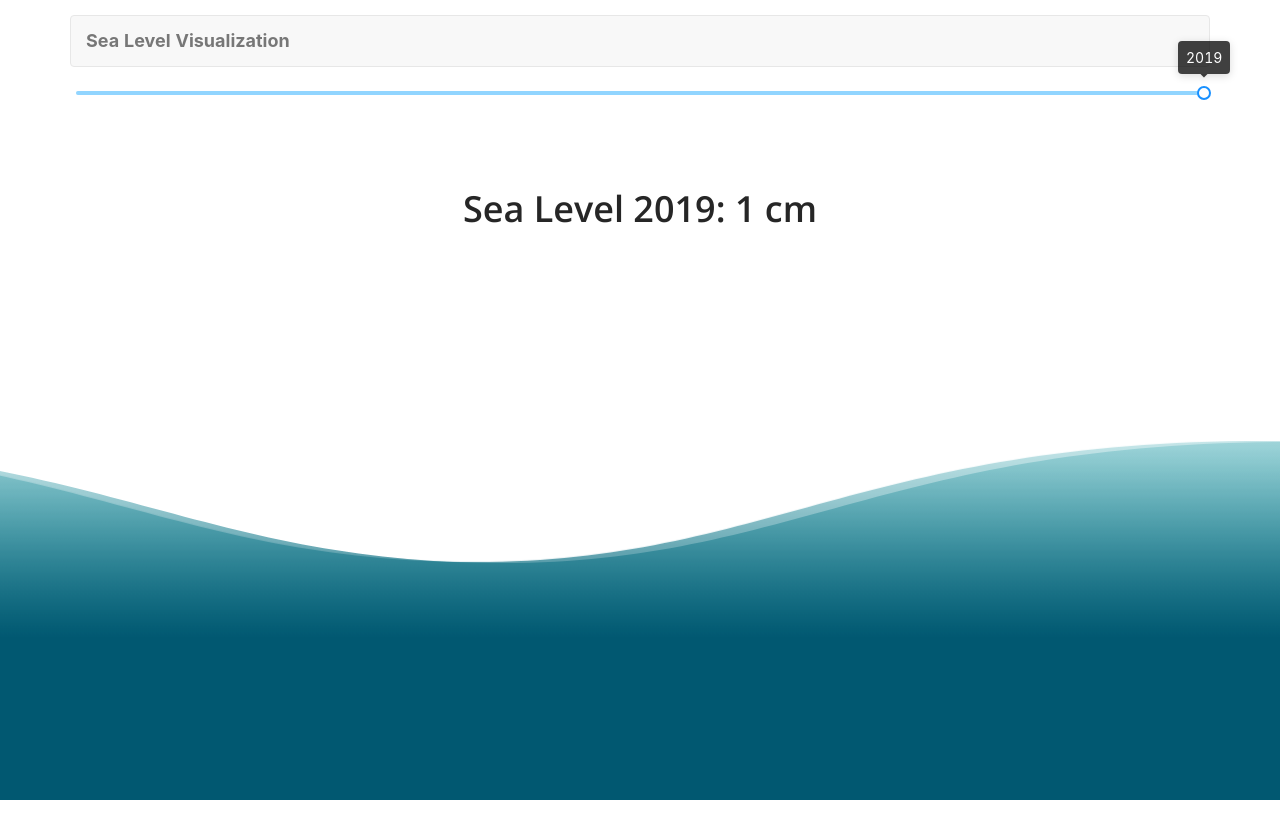
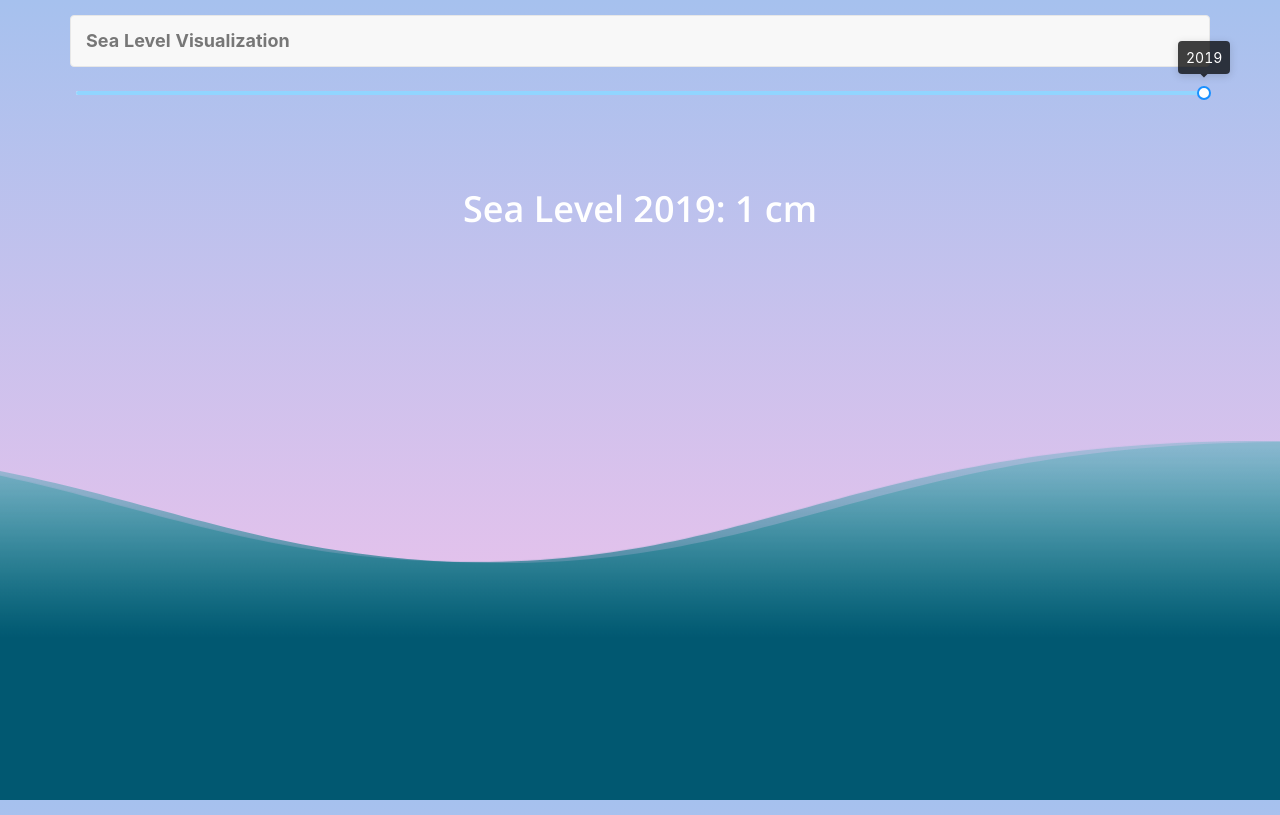
Before and after one commit to liust97/sea-level-vis, a React (Create React App) app: page / in a window 1280 px wide. Shown: the top 815 px of the page. Built offline with nearby package versions, Linux system fonts and the light colour scheme.

Commit message:
add transition

```diff
--- a/src/components/Ocean.css
+++ b/src/components/Ocean.css
@@ -11,6 +11,8 @@ body {
   bottom:0;
   left:0;
   background: #015871;
+  z-index: -1;
+  transition: height .5s;
 }
 
 .wave {
@@ -21,6 +23,7 @@ body {
   height: 198px;
   animation: wave 7s cubic-bezier( 0.36, 0.45, 0.63, 0.53) infinite;
   transform: translate3d(0, 0, 0);
+  z-index: -1;
 }
 
 .wave:nth-of-type(2) {
--- a/src/containers/Home.css
+++ b/src/containers/Home.css
@@ -6,6 +6,7 @@
   .Home .lander h1 {
     font-family: "Open Sans", sans-serif;
     font-weight: 600;
+    color: white;
   }
 
   .Home .lander p {
--- a/src/index.css
+++ b/src/index.css
@@ -7,6 +7,7 @@ body {
   overflow: hidden;
   -webkit-font-smoothing: antialiased;
   -moz-osx-font-smoothing: grayscale;
+  background-image: linear-gradient(to top, #fbc2eb 0%, #a6c1ee 100%);
 }
 
 h1, h2, h3, h4, h5, h6 {
```
Also changed, not shown: 1 other file (tests, documents, lock files or other folders).
